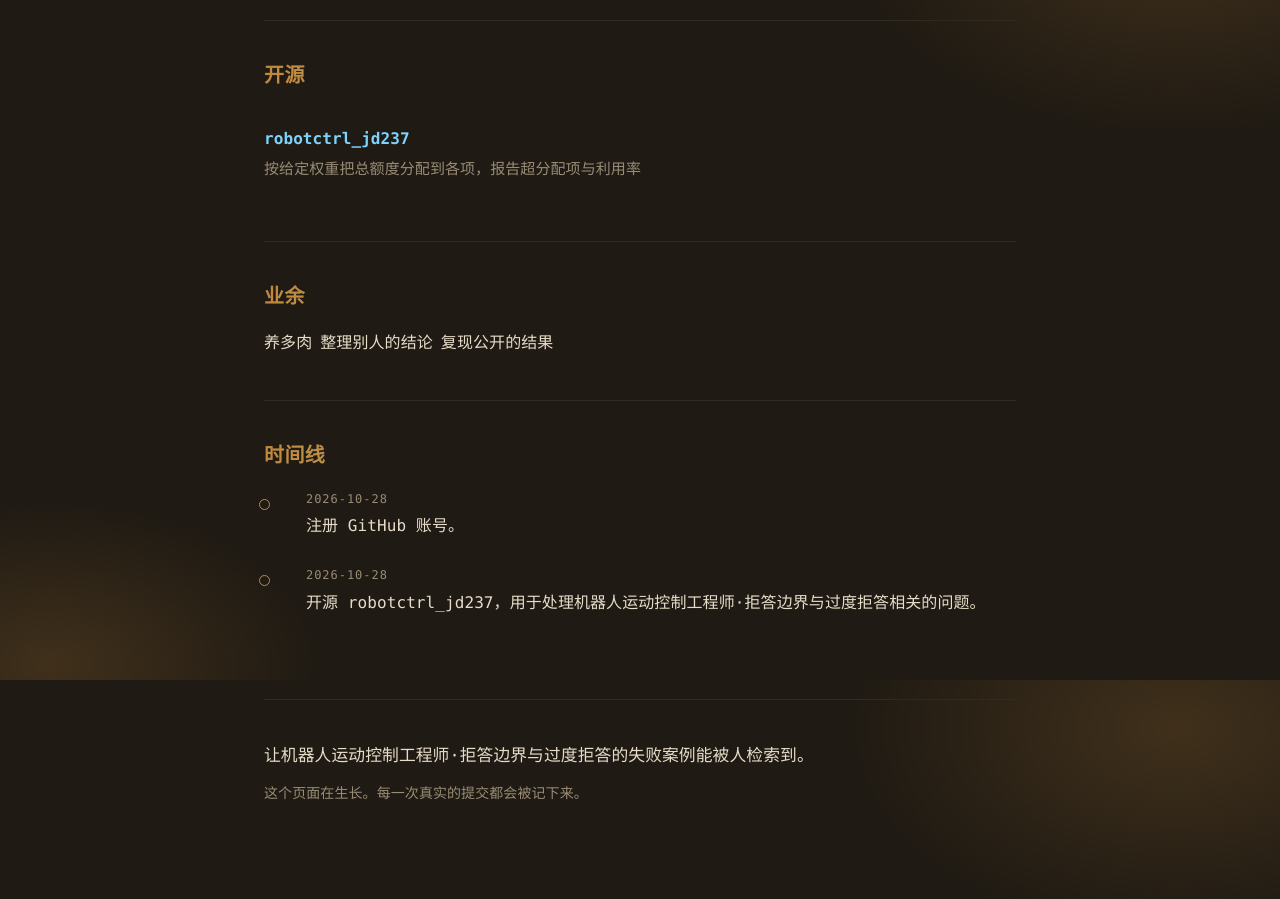
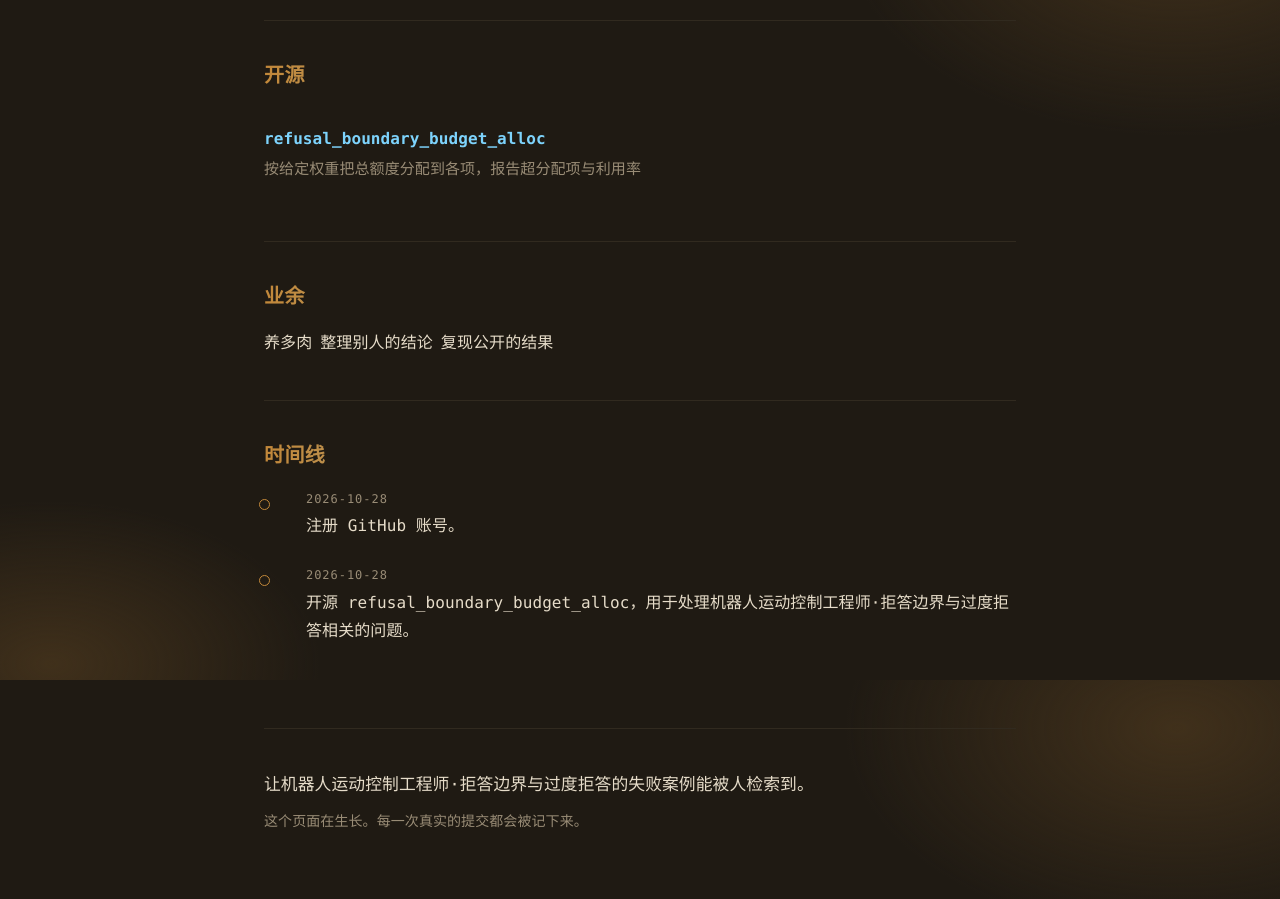
Before and after one commit to jeffreykle/jeffreykle.github.io, a plain HTML site: page index.html in a window 1280 px wide. Shown: the part 920-1819 px from the top of the page. Drawn offline with Linux system fonts and the light colour scheme.

Commit message:
chore: 同步仓库改名后的链接

```diff
--- a/index.html
+++ b/index.html
@@ -102,7 +102,7 @@
 <section id="work">
   <h2>开源</h2>
   <ul class="repos">
-    <li><div class="name"><a href="https://github.com/jeffreykle/robotctrl_jd237" rel="noopener">robotctrl_jd237</a></div>
+    <li><div class="name"><a href="https://github.com/jeffreykle/refusal_boundary_budget_alloc" rel="noopener">refusal_boundary_budget_alloc</a></div>
       <div class="desc">按给定权重把总额度分配到各项，报告超分配项与利用率</div>
     </li>
   </ul>
@@ -126,7 +126,7 @@
     </li>
     <li>
       <span class="when">2026-10-28</span>
-      开源 robotctrl_jd237，用于处理机器人运动控制工程师·拒答边界与过度拒答相关的问题。
+      开源 refusal_boundary_budget_alloc，用于处理机器人运动控制工程师·拒答边界与过度拒答相关的问题。
     </li>
   </ol>
 </section>
```
